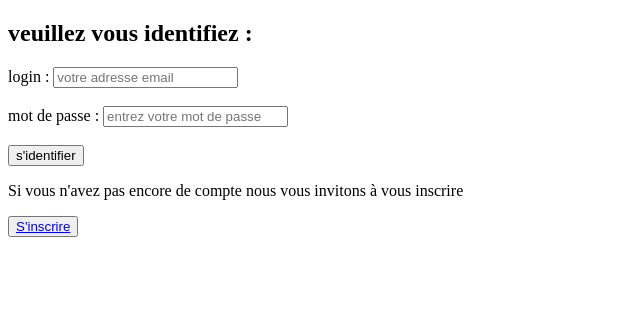
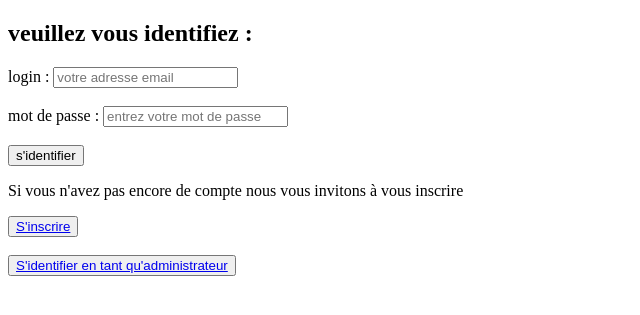
Before and after one commit to armanceau/lafleur, a PHP site: page /Authentification.php in a window 1280 px wide. Shown: the top 315 px of the page, without its empty margins (0-640 px from the left). Run offline with PHP 8.4, Linux system fonts and the light colour scheme.

Commit message:
Update Authentification.php
ajout d'un bouton s'identifier comme admin

```diff
--- a/Authentification.php
+++ b/Authentification.php
@@ -40,9 +40,12 @@
         <a href="inscription.php">  S'inscrire </a>
     </button>
 
+</br>
+</br>
 
-
-
+   <button>
+       <a href="AuthentificationAdmin.php"> S'identifier en tant qu'administrateur </a>
+   </button>
 
 
 </body>
```
